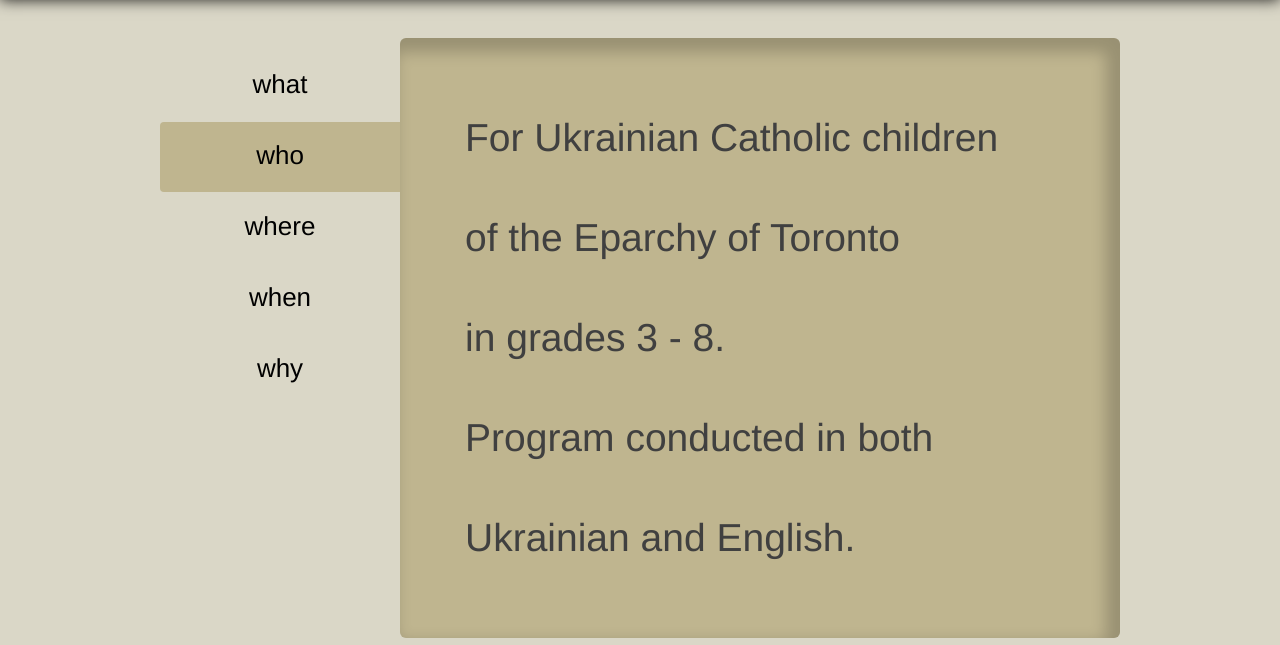
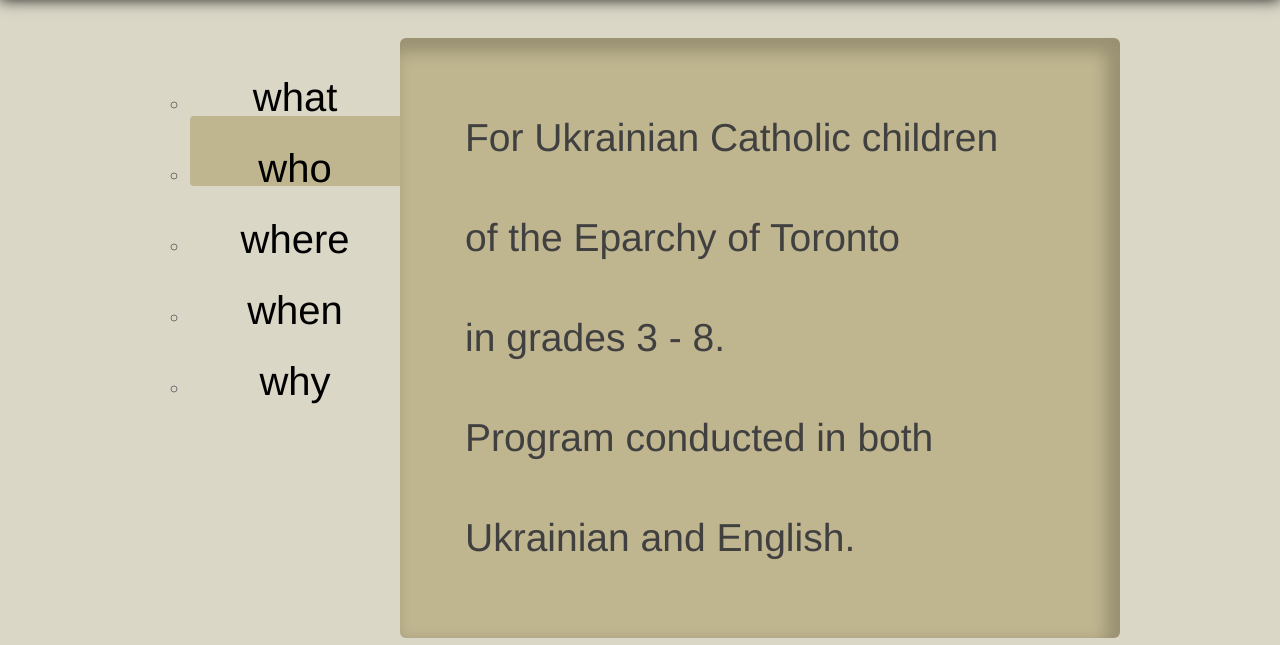
Before and after one commit to volodymyr-volynets/b4j, a PHP site: page /index.html in a window 1280 px wide. Shown: the part 200-845 px from the top of the page. Run offline with PHP 8.4, Linux system fonts and the light colour scheme; some libraries are stand-ins or nearby versions.

Commit message:
increase font size

```diff
--- a/css/styles.css
+++ b/css/styles.css
@@ -204,8 +204,26 @@ body {
   width: 960px;
   margin: 0 0px;
 }
-#main-content li {
+#main-content ul {
+  margin-left: 30px;
+  margin-bottom: 25px;
+  margin-top: 25px;
+}
+#main-content ul li {
   list-style-type: circle;
+  font-size: 20px;
+  line-height: 27px;
+}
+#main-content h1 {
+  font-size: 33px;
+  line-height: 45px;
+}
+#main-content h3 {
+  font-size: 25px;
+}
+#main-content p {
+  font-size: 20px;
+  line-height: 27px;
 }
 #inner-main-content {
   margin: 40px;
--- a/css/styles.less
+++ b/css/styles.less
@@ -212,10 +212,33 @@ html, body {
 
 #main-content {
     .column(12);
-}
 
-#main-content li {
-    list-style-type: circle;
+    ul {
+        margin-left: 30px;
+        margin-bottom: 25px;
+        margin-top: 25px;
+
+        li {
+            list-style-type: circle;
+            font-size: 20px;
+            line-height: 27px;
+        }
+    }
+
+    h1 {
+        font-size: 33px;
+        line-height: 45px;
+    }
+
+    h3 {
+        font-size: 25px
+    }
+
+    p {
+        font-size: 20px;
+        line-height: 27px;
+    }
+
 }
 
 #inner-main-content {
```
